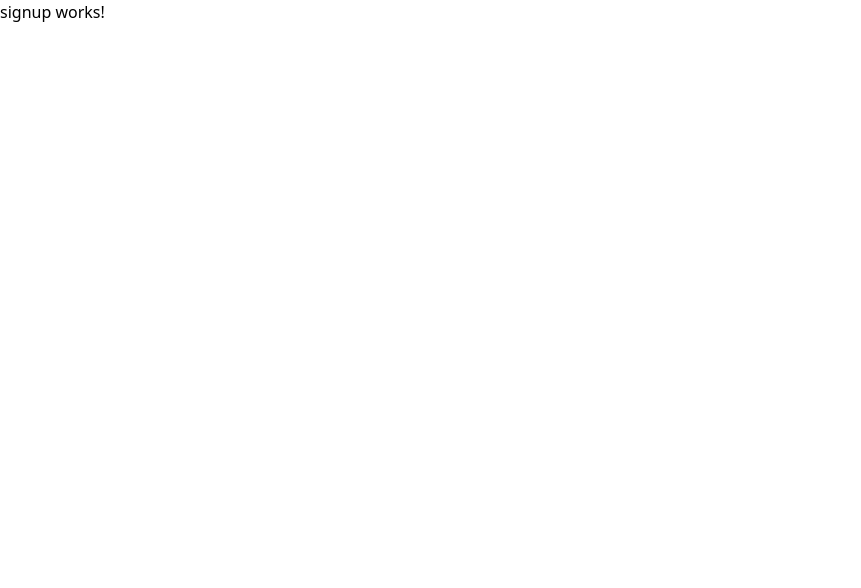
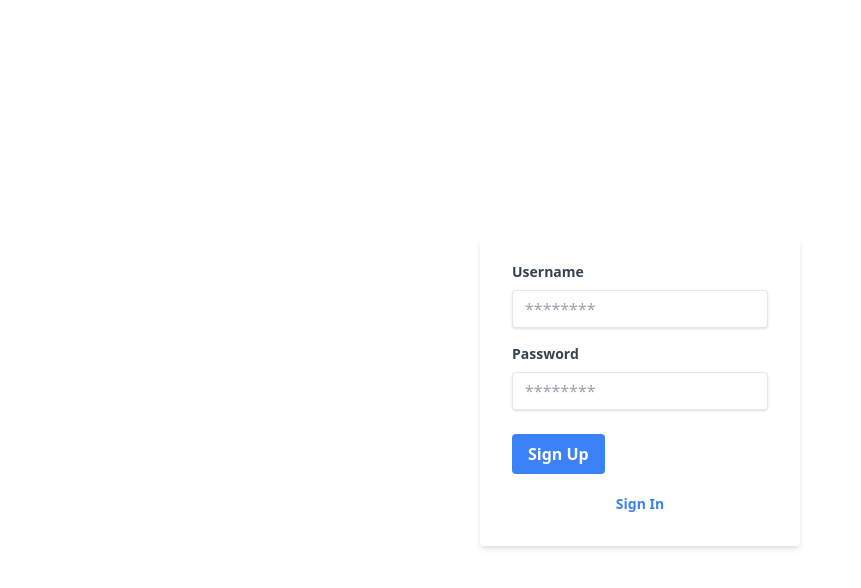
Before and after one commit to Kingcedru/Employee-Management, an Angular app: page /signup in a window 1280 px wide. Shown: the top 588 px of the page, without its empty margins (0-861 px from the left). Built offline with nearby package versions, Linux system fonts and the light colour scheme.

Commit message:
styled forms

```diff
--- a/src/app/components/auth/login/login.component.html
+++ b/src/app/components/auth/login/login.component.html
@@ -8,7 +8,10 @@
         >
           Username
         </label>
-        <app-input-field [placeholder]="placeholderUser"></app-input-field>
+        <app-input-field
+          [placeholder]="placeholderUser"
+          [inputType]="inputTypes ? 'text' : 'password'"
+        ></app-input-field>
       </div>
       <div class="mb-6">
         <label
@@ -17,7 +20,7 @@
         >
           Password
         </label>
-        <app-input-field [placeholder]="placeholderPass"></app-input-field>
+        <app-input-field [placeholder]="placeholderPass" [inputType]="!inputTypes ? 'text' : 'password'"></app-input-field>
       </div>
       <div class="flex items-center justify-between">
         <app-button [text]="displayText"></app-button>
--- a/src/app/components/auth/login/login.component.ts
+++ b/src/app/components/auth/login/login.component.ts
@@ -8,6 +8,7 @@ export class LoginComponent implements OnInit {
   displayText: string = 'Sign In';
   placeholderPass: string = '********';
   placeholderUser: string = 'Username';
+  inputTypes: boolean = true;
   constructor() {}
 
   ngOnInit() {}
--- a/src/app/components/auth/signup/signup.component.html
+++ b/src/app/components/auth/signup/signup.component.html
@@ -1,3 +1,33 @@
-<p>
-  signup works!
-</p>
+<div class="w-screen h-screen flex justify-center items-center">
+  <div class="w-full max-w-xs">
+    <form class="bg-white shadow-md rounded px-8 pt-6 pb-8 mb-4">
+      <div class="mb-4">
+        <label
+          class="block text-gray-700 text-sm font-bold mb-2"
+          for="username"
+        >
+          Username
+        </label>
+        <app-input-field [placeholder]="placeholderPass" [inputType]="inputTypes ? 'text' : 'password'"></app-input-field>
+      </div>
+      <div class="mb-6">
+        <label
+          class="block text-gray-700 text-sm font-bold mb-2"
+          for="password"
+        >
+          Password
+        </label>
+        <app-input-field [placeholder]="placeholderPass" [inputType]="!inputTypes ? 'text' : 'password'"></app-input-field>
+      </div>
+      <div class="flex items-center justify-between">
+        <app-button [text]="displayText"></app-button>
+      </div>
+      <h1
+        routerLink=""
+        class="flex justify-center align-baseline font-bold text-sm text-blue-500 mt-5 hover:text-blue-800"
+      >
+        Sign In
+      </h1>
+    </form>
+  </div>
+</div>
--- a/src/app/components/auth/signup/signup.component.ts
+++ b/src/app/components/auth/signup/signup.component.ts
@@ -5,6 +5,11 @@ import { Component, OnInit } from '@angular/core';
   templateUrl: './signup.component.html',
 })
 export class SignupComponent implements OnInit {
+  displayText: string = 'Sign Up';
+  placeholderPass: string = '********';
+  placeholderUser: string = 'Username';
+  inputTypes: boolean = true;
+
   constructor() {}
 
   ngOnInit() {}
--- a/src/app/components/input-field/input-field.component.html
+++ b/src/app/components/input-field/input-field.component.html
@@ -1,6 +1,6 @@
 <input
   class="shadow appearance-none border rounded w-full py-2 px-3 text-gray-700 leading-tight focus:outline-none focus:shadow-outline"
   id="password"
-  type="password"
+  type={{inputType}}
   placeholder={{placeholder}}
 />
--- a/src/app/components/input-field/input-field.component.ts
+++ b/src/app/components/input-field/input-field.component.ts
@@ -6,4 +6,5 @@ import { Component, Input } from '@angular/core';
 })
 export class InputFieldComponent {
   @Input() placeholder!: string;
+  @Input() inputType!: string;
 }
```
